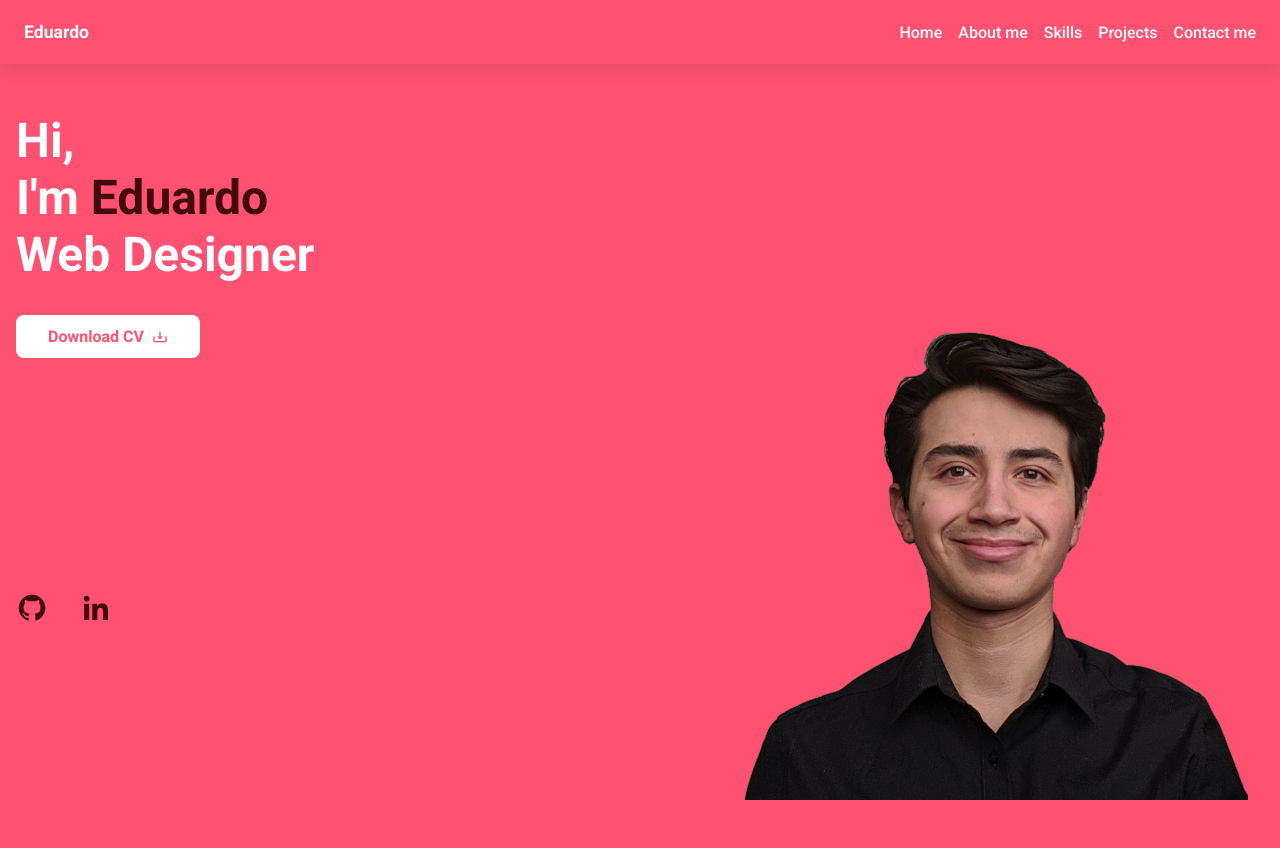
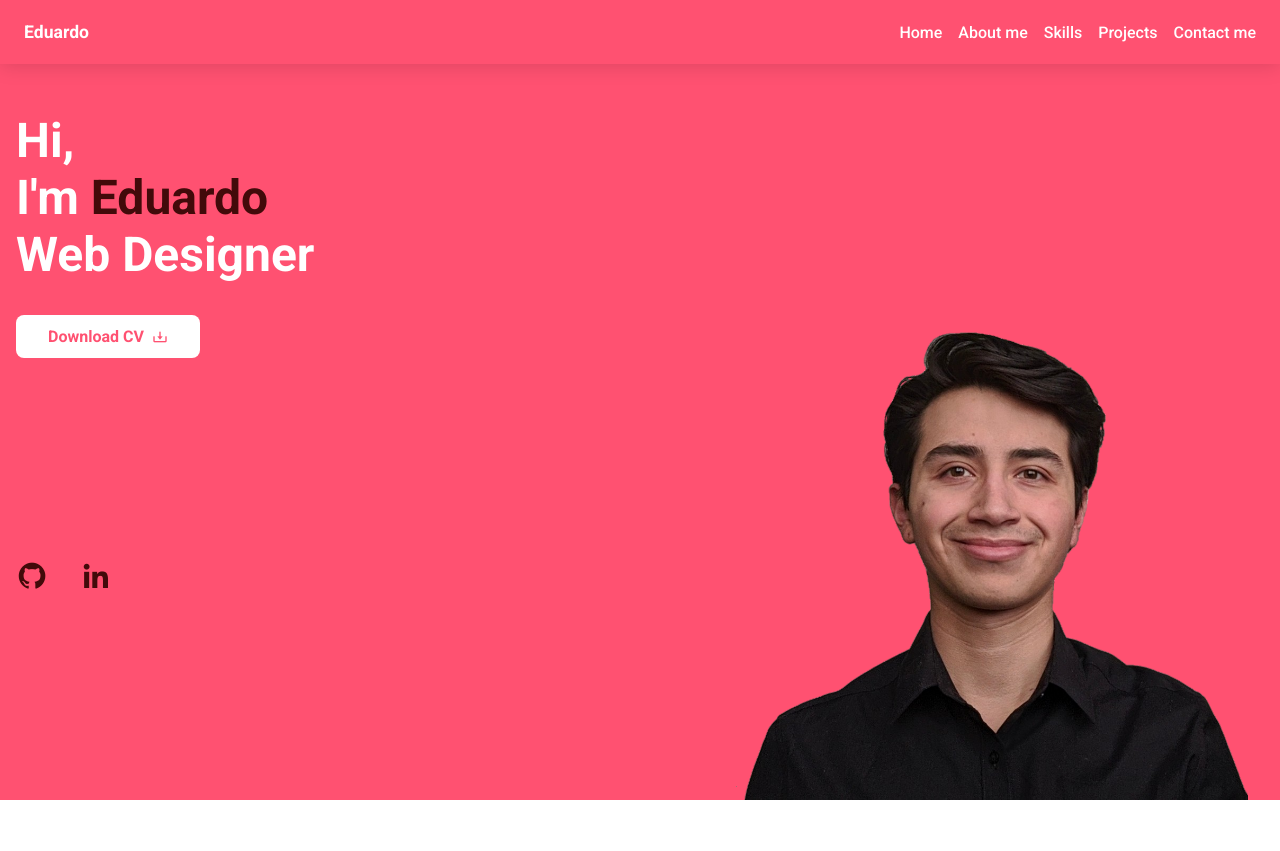
Before and after one commit to eduardordl97/porfolio, a plain HTML site: page index.html in a window 1280 px wide. Shown: the top 851 px of the page. Drawn offline with nearby package versions, Linux system fonts and the light colour scheme.

Commit message:
Prueba calc

```diff
--- a/assets/css/styles.css
+++ b/assets/css/styles.css
@@ -209,7 +209,7 @@ img{
 /*home data*/
 .home{
 
-    height: 100vh;
+    height: calc(100vh - 3rem);
     row-gap: 1rem;
 }
 .home_up{
```
